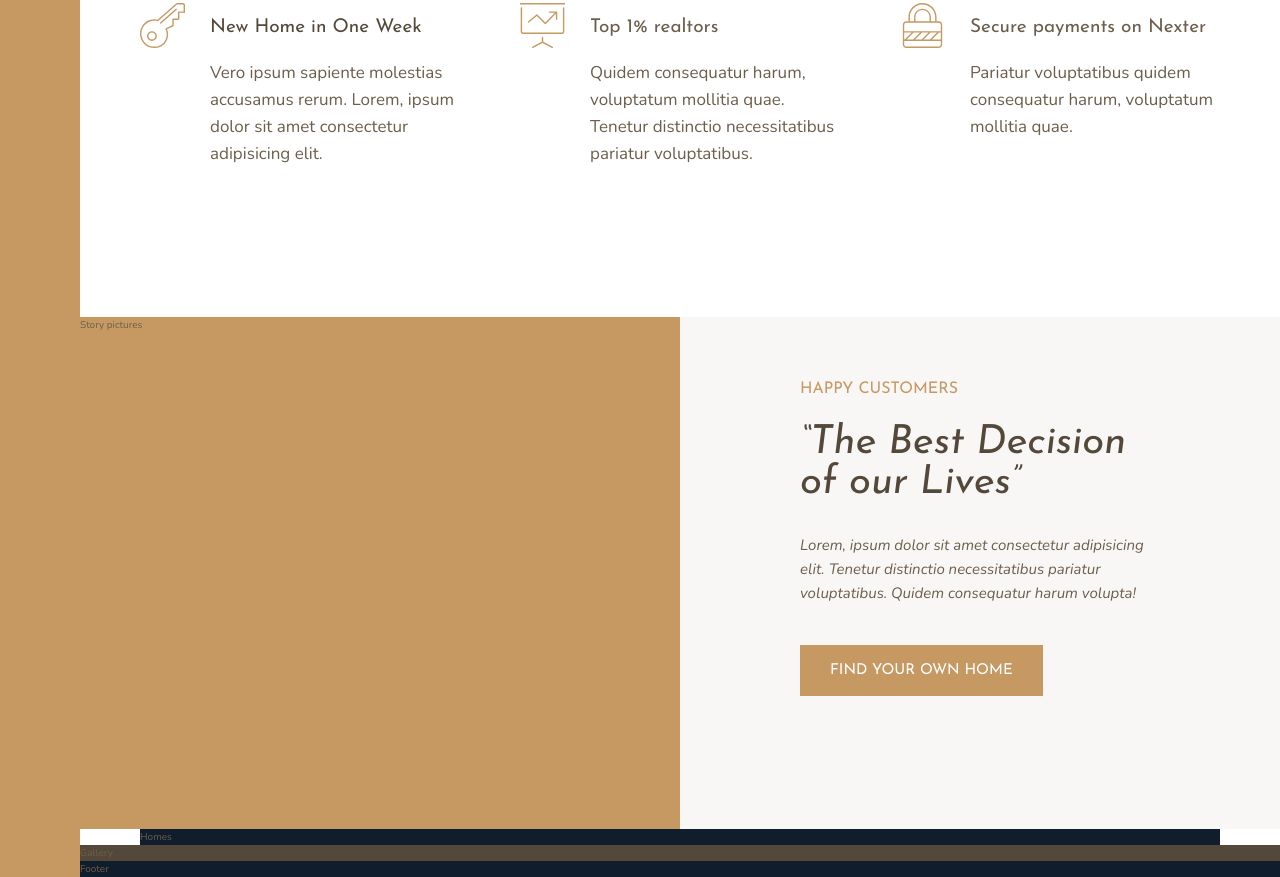
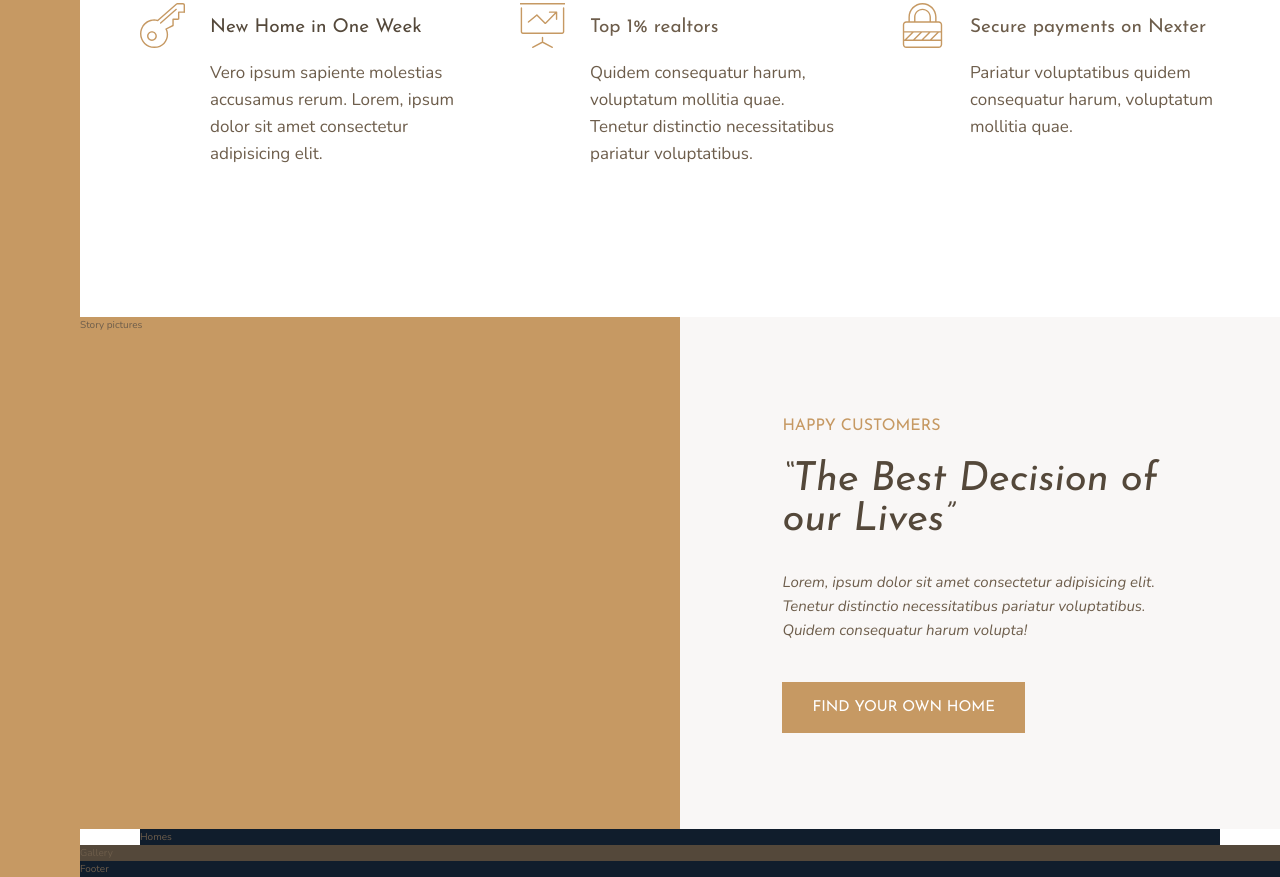
Before and after one commit to AlinaZakirod/nexter-, a website: page index.html in a window 1280 px wide. Shown: the part 991-1868 px from the top of the page. Drawn offline with nearby package versions, Linux system fonts and the light colour scheme.

Commit message:
centering story content

```diff
--- a/sass/_story.scss
+++ b/sass/_story.scss
@@ -8,7 +8,15 @@
     background-color: $color-grey-light-1;
     grid-column: col-start 5 / full-end;
 
-    padding: 6rem 12rem;
+    padding: 6rem 8vw;
+    // display: flex;
+    // flex-direction: column;
+    // justify-content: center;
+    // align-items: flex-start;
+
+    display: grid;
+    align-content: center;
+    justify-items: start;
   }
 
   &__text {
```
Also changed, not shown: css/style.css.
